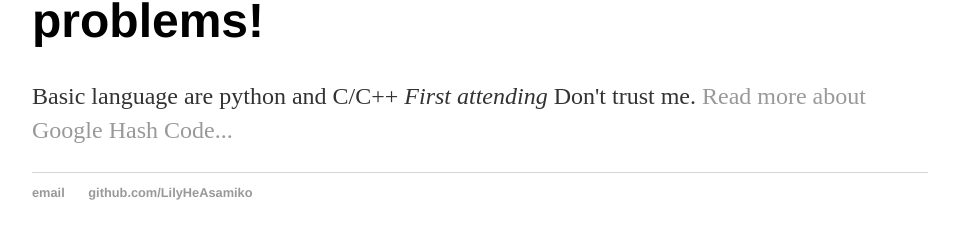
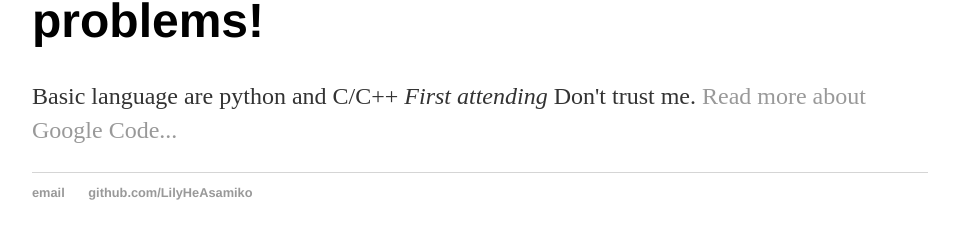
Before and after one commit to LilyHeAsamiko/hashCode.github.io, a Jekyll site: the page index.html, which Jekyll copies as it is, in a window 1280 px wide. Shown: the part 227-466 px from the top of the page, without its empty margins (160-1119 px from the left). Built offline with Jekyll 4.4.1, drawn with Linux system fonts in a browser that asks for light colours.

Commit message:
Update index.html

```diff
--- a/index.html
+++ b/index.html
@@ -9,7 +9,7 @@
 		<nav>
     		<ul>
         		<li><a href="https://www.linkedin.com/in/qinhe-201735113/">Linkedin</a></li>
-	        	<li><a href="https://lilyheasamiko.github.io/hashCode.github.io/blog">about</a></li>
+	        	<li><a href="https://github.com/LilyHeAsamiko/hashCode.github.io/blob/master/_posts/2020-03-05-BookScan.md">about</a></li>
         		<li><a href="https://codingcompetitions.withgoogle.com/hashcode">HashCode</a></li>
         		<li><a href="https://lilyheasamiko.github.io/hashCode.github.io/">Home</a></li>
     		</ul>
@@ -17,7 +17,7 @@
 		<div class="container">
     		<div class="blurb">
         		<h1>Hi there, This is the website for some communication about coding problems!</h1>
-				<p>Basic language are python and C/C++ <em>First attending</em> Don't trust me. <a href="https://github.com/LilyHeAsamiko/hashCode.github.io/blob/master/_posts/2020-03-05-BookScan.md">Read more about Google Hash Code...</a></p>
+				<p>Basic language are python and C/C++ <em>First attending</em> Don't trust me. <a href="https://codingcompetitions.withgoogle.com/">Read more about Google Code...</a></p>
     		</div><!-- /.blurb -->
 		</div><!-- /.container -->
 		<footer>
```
